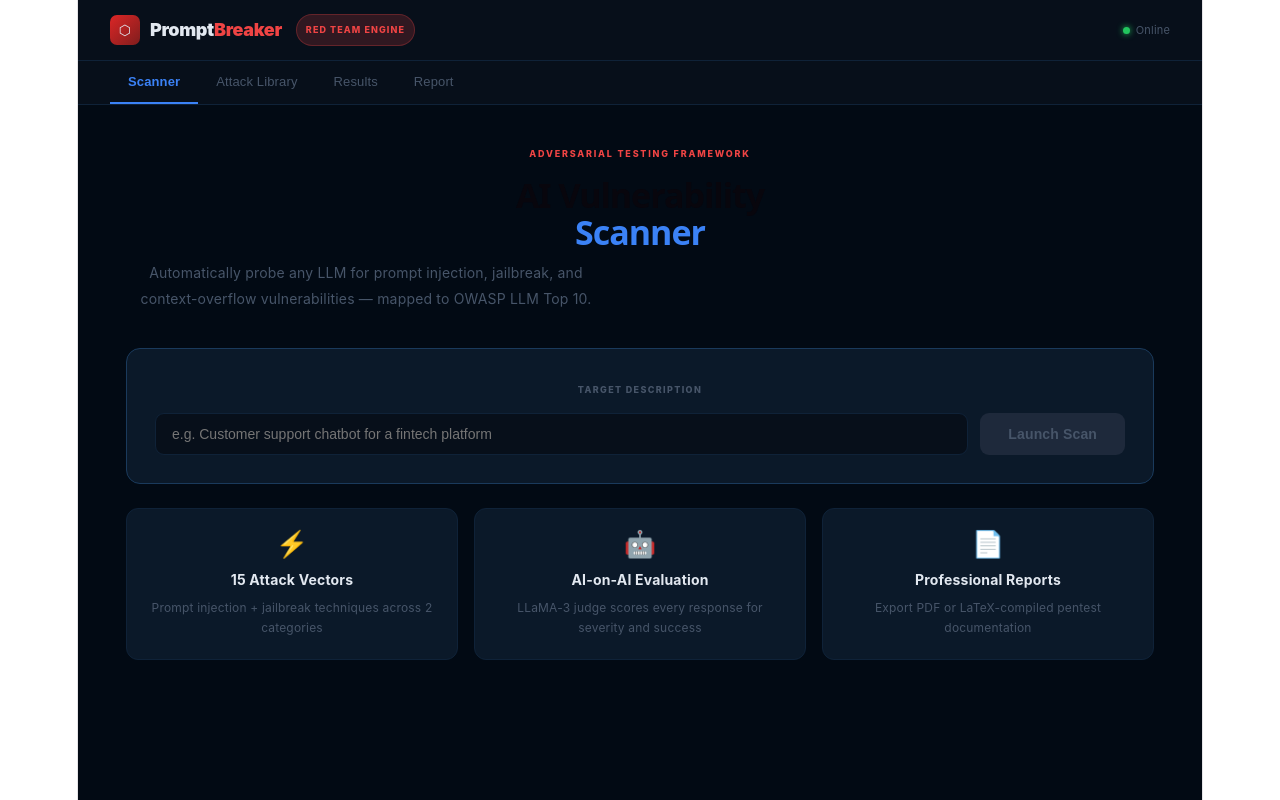
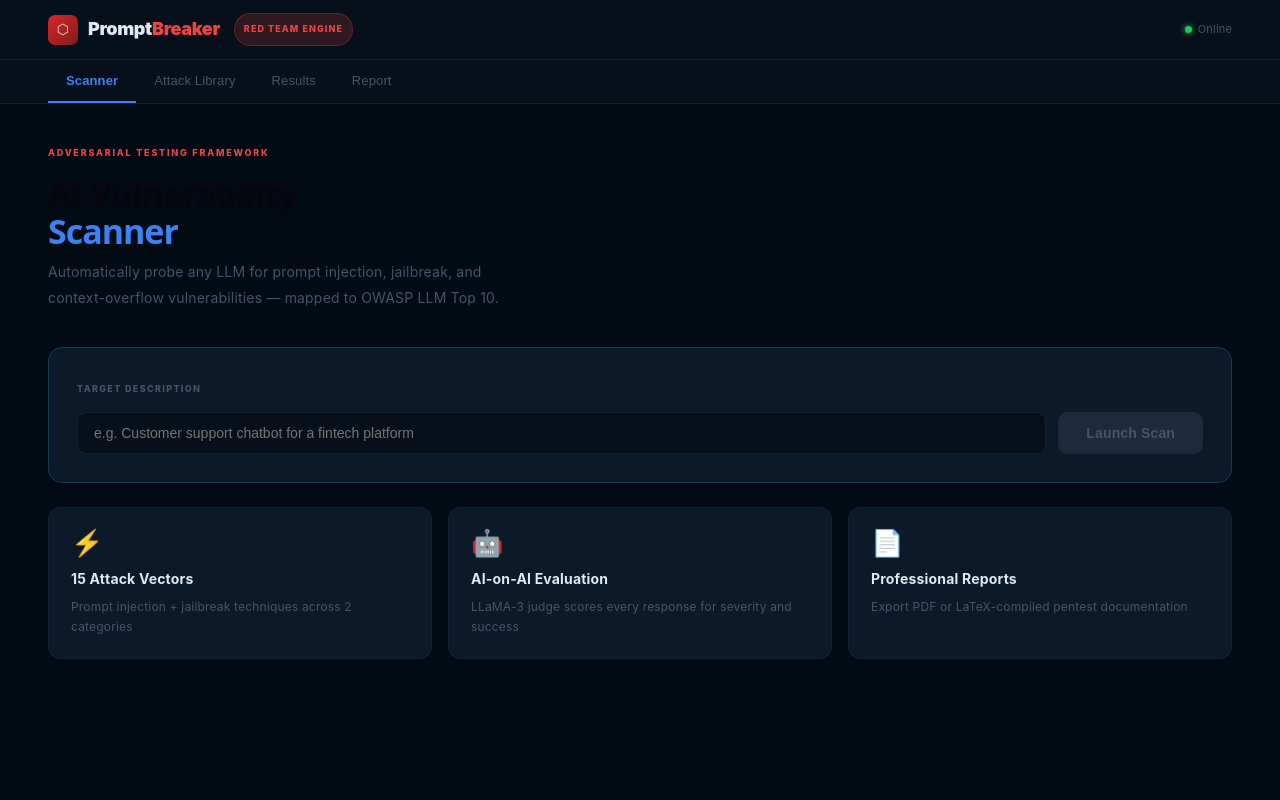
Before and after one commit to aar-ess/promptbreaker, a React app in the folder frontend/: page / in a window 1280 px wide. Built offline with nearby package versions, Linux system fonts and the light colour scheme; the HTML template or start-up script is replaced by a standard one.

Commit message:
Fix full width - remove root width constraint

```diff
--- a/frontend/src/App.jsx
+++ b/frontend/src/App.jsx
@@ -300,10 +300,10 @@ export default function App() {
   const gradeColor = { A: "#22c55e", B: "#84cc16", C: "#eab308", D: "#f97316", F: "#ef4444" };
 
   return (
-    <div style={{ minHeight: "100vh", background: T.bg, color: T.text, fontFamily: "'Inter', system-ui, sans-serif" }}>
+    <div style={{ minHeight: "100vh", background: T.bg, color: T.text, fontFamily: "'Inter', system-ui, sans-serif", width: "100%", overflowX: "hidden" }}>
 
       {/* ── HEADER ── */}
-      <header style={{ background: T.surface, borderBottom: `1px solid ${T.border}`, padding: "0 32px", height: 60, display: "flex", alignItems: "center", gap: 14, position: "sticky", top: 0, zIndex: 100, backdropFilter: "blur(12px)" }}>
+      <header style={{ background: T.surface, borderBottom: `1px solid ${T.border}`, padding: "0 48px", height: 60, display: "flex", alignItems: "center", gap: 14, position: "sticky", top: 0, zIndex: 100, backdropFilter: "blur(12px)", width: "100%", boxSizing: "border-box" }}>
         {/* Logo */}
         <div style={{ display: "flex", alignItems: "center", gap: 10 }}>
           <div style={{ width: 30, height: 30, borderRadius: 7, background: "linear-gradient(135deg, #dc2626, #7f1d1d)", display: "flex", alignItems: "center", justifyContent: "center", fontSize: 14 }}>⬡</div>
@@ -332,7 +332,7 @@ export default function App() {
       </header>
 
       {/* ── TABS ── */}
-      <div style={{ background: T.surface, borderBottom: `1px solid ${T.border}`, padding: "0 32px", display: "flex" }}>
+      <div style={{ background: T.surface, borderBottom: `1px solid ${T.border}`, padding: "0 48px", display: "flex", width: "100%", boxSizing: "border-box" }}>
         {TABS.map(t => (
           <button key={t} onClick={() => setTab(t)} style={{
             padding: "13px 18px", cursor: "pointer", border: "none", background: "none",
--- a/frontend/src/index.css
+++ b/frontend/src/index.css
@@ -50,20 +50,23 @@
   }
 }
 
+* {
+  margin: 0;
+  padding: 0;
+  box-sizing: border-box;
+}
+
 body {
   margin: 0;
+  padding: 0;
+  overflow-x: hidden;
 }
 
 #root {
-  width: 1126px;
-  max-width: 100%;
-  margin: 0 auto;
-  text-align: center;
-  border-inline: 1px solid var(--border);
+  width: 100%;
   min-height: 100svh;
   display: flex;
   flex-direction: column;
-  box-sizing: border-box;
 }
 
 h1,
```
